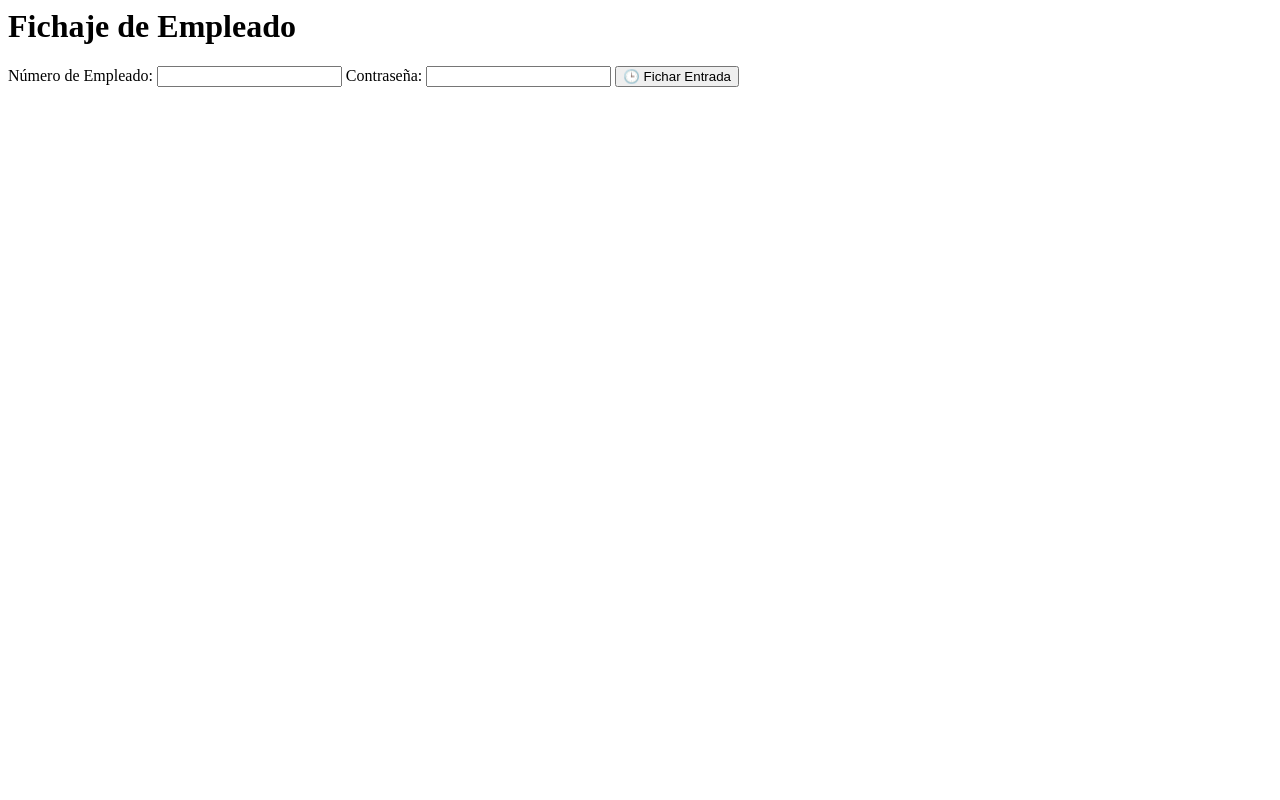
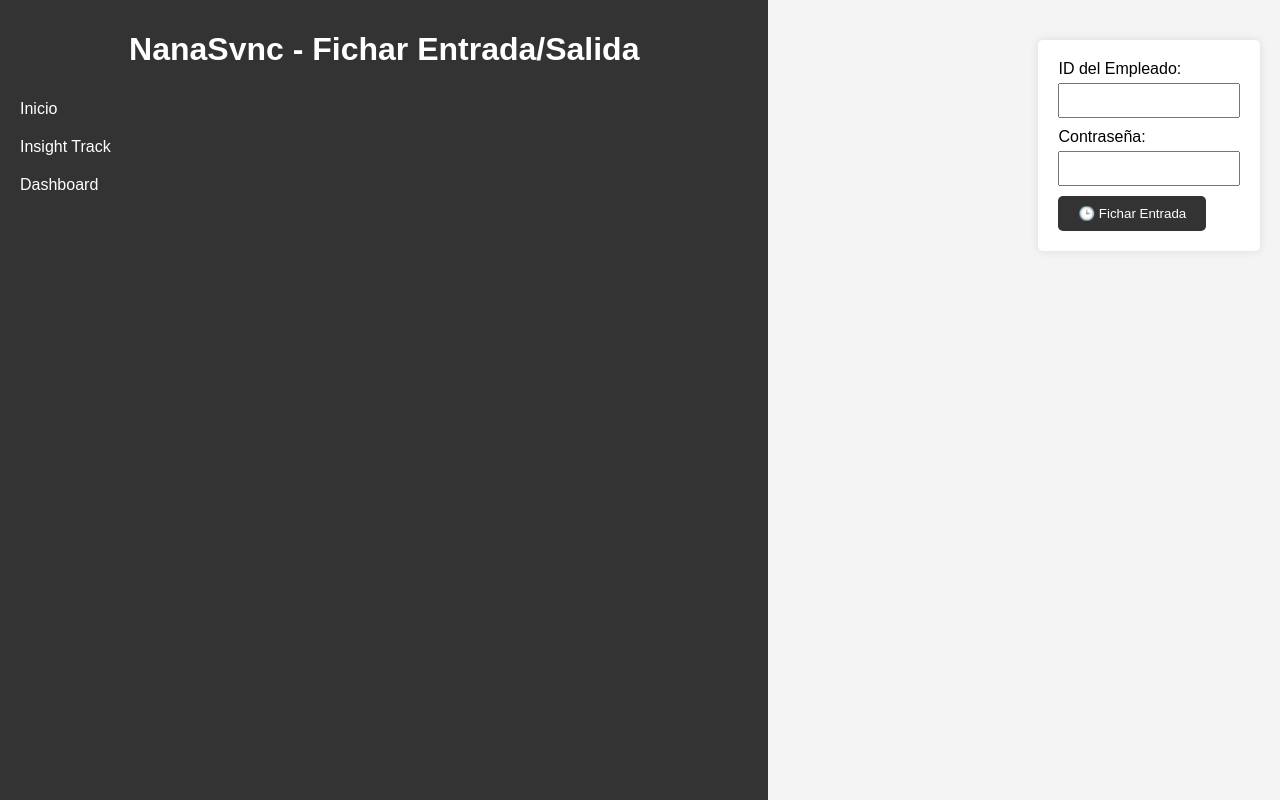
Before and after one commit to StickersHUB1/NanaSync, a plain HTML site: page fichaje.html in a window 1280 px wide. Drawn offline with Linux system fonts and the light colour scheme.

Commit message:
Update fichaje.html

```diff
--- a/fichaje.html
+++ b/fichaje.html
@@ -1,28 +1,48 @@
-<h1 class="page-title">Fichaje de Empleado</h1>
-
-<div class="checkin-container">
-  <form id="checkin-form">
-    <label for="employeeId">Número de Empleado:</label>
-    <input type="text" id="employeeId" required />
-
-    <label for="password">Contraseña:</label>
-    <input type="password" id="password" required />
-
-    <button type="submit" id="checkin-btn">🕒 Fichar Entrada</button>
-  </form>
-
-  <div id="profile" style="display: none;">
-    <h2 id="emp-name"></h2>
-    <p id="emp-role"></p>
-    <p id="emp-hours"></p>
-    <button onclick="terminarTurno()">🚪 Terminar Turno</button>
+<!DOCTYPE html>
+<html lang="es">
+<head>
+  <meta charset="UTF-8">
+  <meta name="viewport" content="width=device-width, initial-scale=1.0">
+  <title>NanaSync - Fichar</title>
+  <link rel="stylesheet" href="frontend/css/styles.css">
+</head>
+<body>
+  <header>
+    <h1>NanaSync - Fichar Entrada/Salida</h1>
+  </header>
+  <div class="sidebar">
+    <ul>
+      <li><a href="index.html">Inicio</a></li>
+      <li><a href="insight_track.html">Insight Track</a></li>
+      <li><a href="dashboard.html">Dashboard</a></li>
+    </ul>
   </div>
-
-  <div id="modal" class="modal-overlay" style="display: none;">
-    <div class="modal-box">
-      <h3>¿Seguro que deseas terminar el turno?</h3>
-      <button class="modal-action" onclick="confirmarTerminar()">✅ Confirmar</button>
-      <button onclick="closeModal('modal')">Cancelar</button>
+  <main>
+    <form id="login-form">
+      <label for="employeeId">ID del Empleado:</label>
+      <input type="text" id="employeeId" required>
+      <label for="password">Contraseña:</label>
+      <input type="password" id="password" required>
+      <button type="submit" id="checkin-btn">🕒 Fichar Entrada</button>
+    </form>
+    <div id="profile" class="profile">
+      <h2>Perfil</h2>
+      <p><strong>Nombre:</strong> <span id="emp-name"></span></p>
+      <p><strong>Rol:</strong> <span id="emp-role"></span></p>
+      <p><strong>Horario:</strong> <span id="emp-hours"></span></p>
+      <button onclick="terminarTurno()">Terminar Turno</button>
     </div>
-  </div>
-</div>
+    <div id="modal" class="modal">
+      <div class="modal-content">
+        <span class="close" onclick="closeModal('modal')">&times;</span>
+        <h2>Confirmar salida</h2>
+        <p>¿Estás seguro de que quieres terminar tu turno?</p>
+        <button onclick="confirmarTerminar()">Sí</button>
+        <button onclick="closeModal('modal')">No</button>
+      </div>
+    </div>
+    <div id="notification" class="notification"></div>
+  </main>
+  <script src="frontend/js/fichaje.js"></script>
+</body>
+</html>
```
